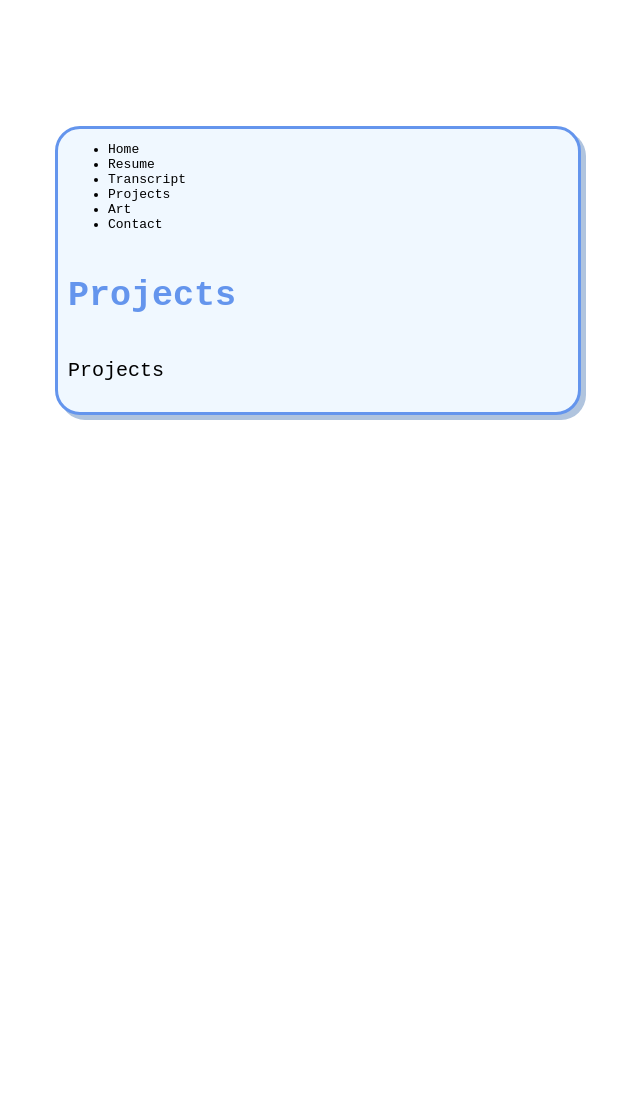
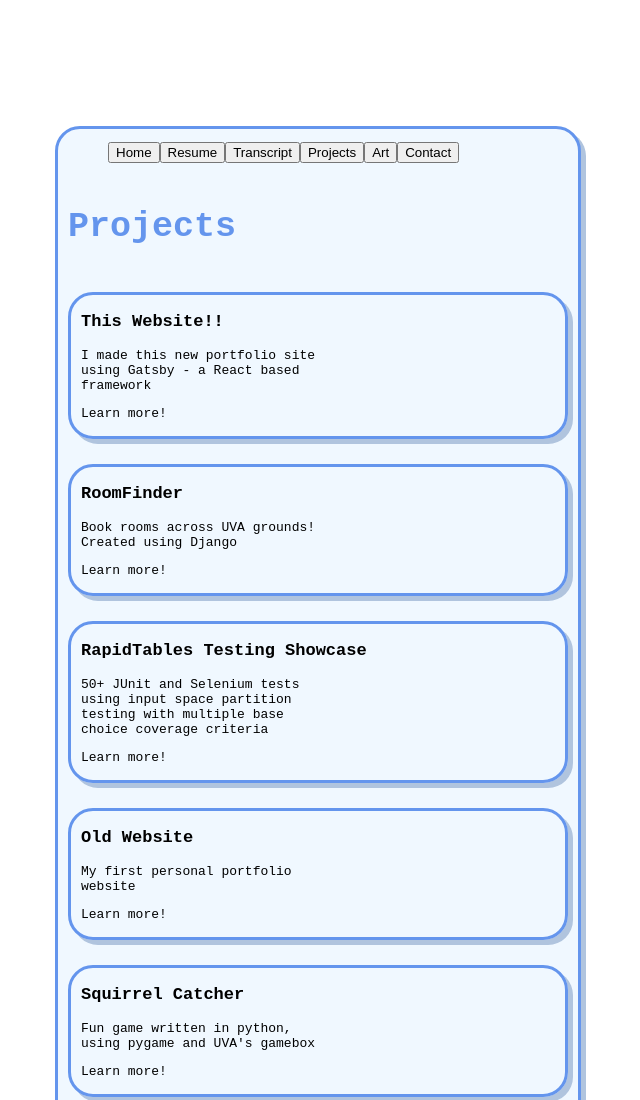
Before and after one commit to emilybliu/emily-s-website, a Gatsby site: page /projects in a window 1280 px wide. Shown: the top 1100 px of the page, without its empty margins (322-962 px from the left). Before the commit the page ends 800 px from the top, so only its background shows below. Built offline with nearby package versions, Linux system fonts and the light colour scheme; Gatsby itself is replaced by a stand-in of ours.

Commit message:
project tab and buttons instead of links

```diff
--- /dev/null
+++ b/src/components/card.js
@@ -0,0 +1,29 @@
+import React from "react"
+import {
+    card,
+    text,
+  } from './card.module.css'
+import { StaticImage } from 'gatsby-plugin-image'
+
+
+const Card = ({ heading, paragraph, imgUrl, projectLink }) => {
+  return (
+    <main>
+        <div className={card}>
+            <p style={{fontSize:"17px"}}><strong>{heading}</strong></p>
+            <p className={text}>{paragraph}</p>
+            <a
+            href={projectLink ? projectLink : "#"}
+            target="_blank"
+            rel="noopener noreferrer"
+            className="btn"
+            >
+            Learn more!
+            </a>
+        </div>
+    </main>
+
+  )
+}
+
+export default Card
--- /dev/null
+++ b/src/components/card.module.css
@@ -0,0 +1,24 @@
+.card {
+    border-radius:25px;
+    border-color:cornflowerblue;
+    border-width:3px;
+    border-style: solid;
+    box-shadow: 5px 5px lightsteelblue;
+    padding-top:0px;
+    padding-left: 10px;
+    padding-right: 10px;
+    padding-bottom: 15px;
+    margin:auto;
+    margin-bottom:5%;
+    margin-top:5%;
+}
+
+.text {
+
+    width:50%;
+}
+
+img {
+    border-radius: 25%;
+    opacity: 0.5;
+}
--- a/src/components/layout.js
+++ b/src/components/layout.js
@@ -1,11 +1,10 @@
 import * as React from 'react'
-import { Link, useStaticQuery, graphql } from 'gatsby'
+import { navigate, Link, useStaticQuery, graphql } from 'gatsby'
 import {
   container,
   heading,
   navLinks,
   navLinkItem,
-  navLinkText,
 } from './layout.module.css'
 import resume from '../static/Resume.pdf'
 import transcript from '../static/transcript.pdf'
@@ -26,36 +25,24 @@ const Layout = ({ pageTitle, children }) => {
     <div className={container}>
       <nav>
         <ul className={navLinks}>
-          <li className={navLinkItem}>
-            <Link to="/" className={navLinkText}>
+          <button onClick={() => {navigate("/")}} className={navLinkItem}>
             Home
+          </button>
+          <Link href={resume}target="_blank">
+            <button className={navLinkItem}>Resume</button>
           </Link>
-          </li>
-          <li className={navLinkItem}>
-            <Link href={resume} target="_blank" className={navLinkText}>
-              Resume
+          <Link href={transcript}target="_blank">
+            <button className={navLinkItem}>Transcript</button>
           </Link>
-          </li>
-          <li className={navLinkItem}>
-            <Link href={transcript} target="_blank" className={navLinkText}>
-              Transcript
-            </Link>
-          </li>
-          <li className={navLinkItem}>
-            <Link to="/projects" className={navLinkText}>
+          <button onClick={() => {navigate("/projects")}} className={navLinkItem}>
             Projects
-            </Link>
-          </li>
-          <li className={navLinkItem}>
-            <Link to="/art" className={navLinkText}>
+          </button>
+          <button onClick={() => {navigate("/art")}} className={navLinkItem}>
             Art
-            </Link>
-          </li>
-          <li className={navLinkItem}>
-            <Link to="/contact" className={navLinkText}>
+          </button>
+          <button onClick={() => {navigate("/contact")}} className={navLinkItem}>
             Contact
-            </Link>
-          </li>
+          </button>
         </ul>
       </nav>
       <main>
--- a/src/components/layout.module.css
+++ b/src/components/layout.module.css
@@ -1,9 +1,6 @@
-/* * {
-    background-color:aliceblue;
+/* p {
+    font-size: 20px;
 } */
-p {
-    font-size: 20px;
-}
 
 h1 {
     font-size: 35px;
@@ -60,8 +57,7 @@ a:hover {
     border-width:2px;
     border-style: solid;
     box-shadow: 2px 2px lightsteelblue;
+    color: black;
+    background-color:inherit;
+    font:inherit;
 }
-
-.nav-link-text {
-    color: black;
-}
--- /dev/null
+++ b/src/data.js
@@ -0,0 +1,54 @@
+export default {
+
+    projects: [
+        {
+            title: "This Website!!",
+            date: "2024",
+            para:
+                "I made this new portfolio site using Gatsby - a React based framework",
+            imageSrc:
+                "https://upload.wikimedia.org/wikipedia/commons/thumb/1/18/2048_logo.svg/1200px-2048_logo.svg.png",
+            url: "https://jerryliu8.github.io/2048-clone/",
+        },
+        {
+            title: "RoomFinder",
+            date: "2023",
+            para:
+                "Book rooms across UVA grounds! Created using Django",
+            imageSrc:
+                "https://upload.wikimedia.org/wikipedia/commons/thumb/1/18/2048_logo.svg/1200px-2048_logo.svg.png",
+            url: "https://jerryliu8.github.io/2048-clone/",
+        },
+        {
+            title: "RapidTables Testing Showcase",
+            date: "2023",
+            para:
+                "50+ JUnit and Selenium tests using input space partition testing with multiple base choice coverage criteria",
+            imageSrc:
+                "https://upload.wikimedia.org/wikipedia/commons/thumb/1/18/2048_logo.svg/1200px-2048_logo.svg.png",
+            url: "https://jerryliu8.github.io/2048-clone/",
+        },
+        {
+            title: "Old Website",
+            date: "2022",
+            para:
+                "My first personal portfolio website",
+            imageSrc:
+                "https://upload.wikimedia.org/wikipedia/commons/thumb/1/18/2048_logo.svg/1200px-2048_logo.svg.png",
+            url: "https://jerryliu8.github.io/2048-clone/",
+        },
+        {
+            title: "Squirrel Catcher",
+            date: "2021",
+            para:
+                "Fun game written in python, using pygame and UVA's gamebox",
+            imageSrc:
+                "https://upload.wikimedia.org/wikipedia/commons/thumb/1/18/2048_logo.svg/1200px-2048_logo.svg.png",
+            url: "https://jerryliu8.github.io/2048-clone/",
+        }
+
+    ]
+
+
+
+}
--- a/src/pages/contact.js
+++ b/src/pages/contact.js
@@ -10,9 +10,9 @@ import Seo from '../components/seo'
 const ContactPage = () => {
   return (
     <Layout pageTitle="Contact">
-      <p><strong>Email: </strong><a href="mailto:vyj9jn@virginia.edu" target="_blank">vyj9jn@virginia.edu</a></p>
-      <p><strong>Linkedin: </strong><a href="https://www.linkedin.com/in/emily-liu-121b00226/" target="_blank" rel="noopener noreferrer">emily-liu-121b00226</a></p>
-      <p><strong>Github: </strong><a href="https://github.com/emilybliu" target="_blank" rel="noopener noreferrer">emilybliu</a></p>
+      <p style={{fontSize:"20px"}}><strong>Email: </strong><a href="mailto:vyj9jn@virginia.edu" target="_blank">vyj9jn@virginia.edu</a></p>
+      <p style={{fontSize:"20px"}}><strong>Linkedin: </strong><a href="https://www.linkedin.com/in/emily-liu-121b00226/" target="_blank" rel="noopener noreferrer">emily-liu-121b00226</a></p>
+      <p style={{fontSize:"20px"}}><strong>Github: </strong><a href="https://github.com/emilybliu" target="_blank" rel="noopener noreferrer">emilybliu</a></p>
     </Layout>
   )
 }
--- a/src/pages/index.js
+++ b/src/pages/index.js
@@ -10,8 +10,8 @@ import Seo from '../components/seo'
 const IndexPage = () => {
   return (
     <Layout pageTitle="Emily Liu">
-      <p><strong>About me:</strong></p>
-      <p>I am a student at the University of Virginia pursing a Bachelor's degree in Computer Science and Studio Art. My expected graduation date is May 2025.
+      <p style={{fontSize:"20px"}}><strong>About me:</strong></p>
+      <p style={{fontSize:"20px"}}>I am a student at the University of Virginia pursing a Bachelor's degree in Computer Science and Studio Art. My expected graduation date is May 2025.
         I have a passion for finding solutions to complex problems and thinking critically and creatively.
         I'm interested in full stack development, web design, and artificial intelligence.
       </p>
--- a/src/pages/projects.js
+++ b/src/pages/projects.js
@@ -1,7 +1,9 @@
 // Step 1: Import React
 import * as React from 'react'
 import Layout from '../components/layout'
+import Card from '../components/card'
 import Seo from '../components/seo'
+import data from '../data'
 
 
 
@@ -10,7 +12,15 @@ import Seo from '../components/seo'
 const ProjectsPage = () => {
   return (
     <Layout pageTitle="Projects">
-      <p>Projects</p>
+      {data.projects.map((project, index) => (
+        <Card
+          key={index}
+          heading={project.title}
+          paragraph={project.para}
+          imgUrl={project.imageSrc}
+          projectLink={project.url}
+        ></Card>
+      ))}
     </Layout>
   )
 }
```
Lines whose indentation alone changed are shown as unchanged.
